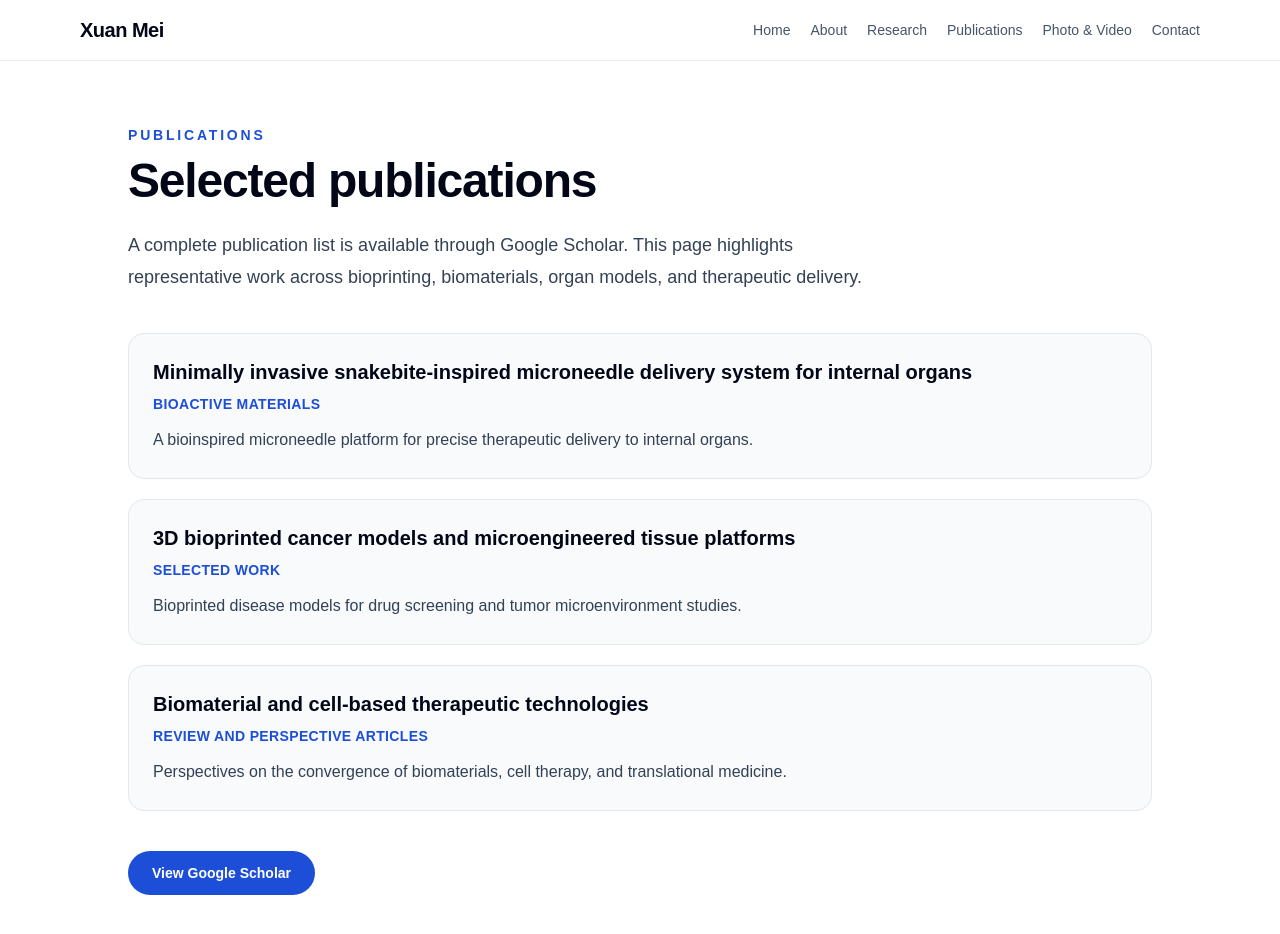
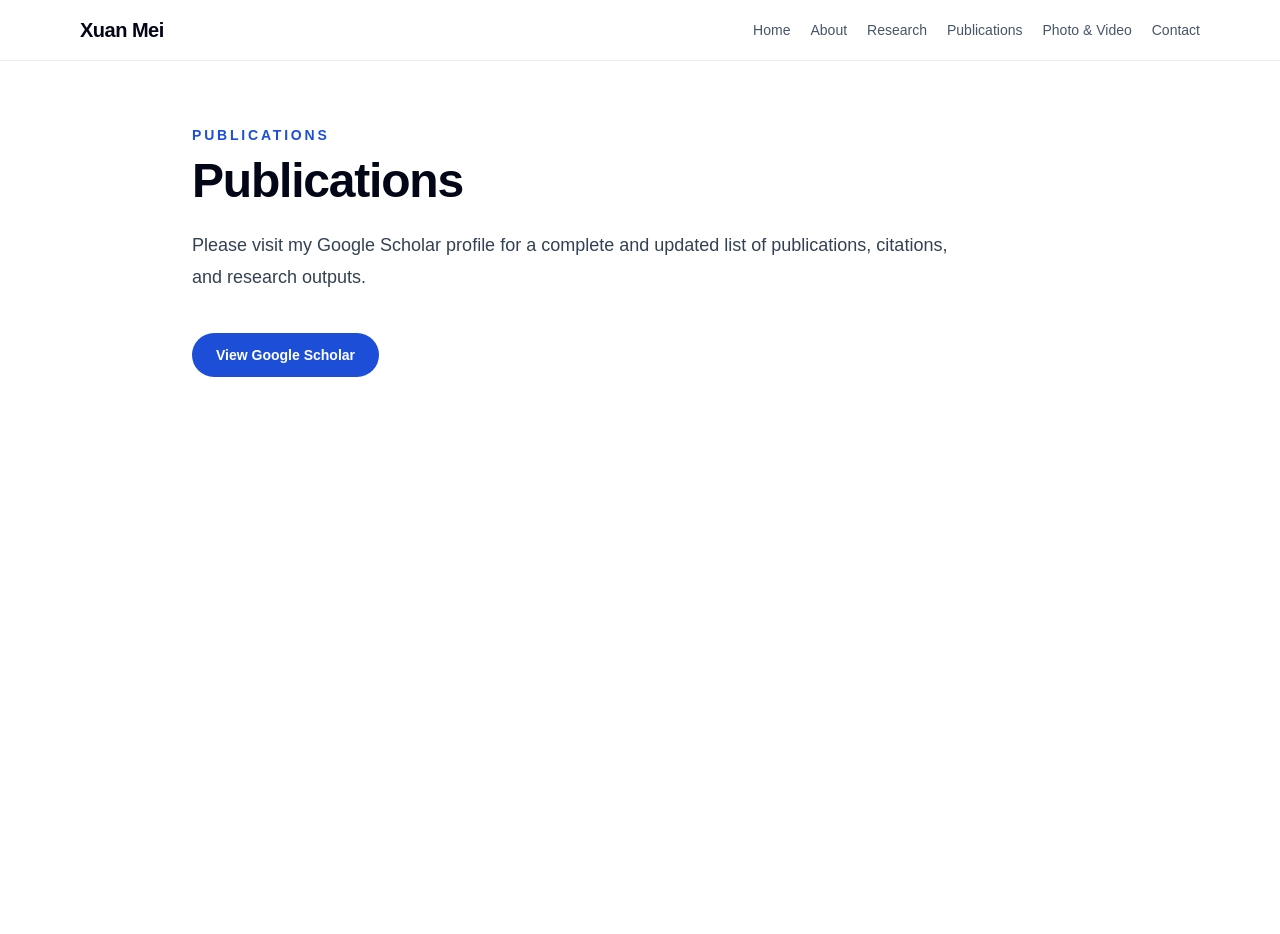
Before and after one commit to mxa911019/xuan-mei-website, a Next.js app: page /publications in a window 1280 px wide. Shown: the top 934 px of the page. After the commit the page ends 861 px from the top, so only its background shows below. Built offline with nearby package versions, Linux system fonts and the light colour scheme.

Commit message:
Simplify publications page to Google Scholar link

```diff
--- a/pages/publications.js
+++ b/pages/publications.js
@@ -1,49 +1,16 @@
-const selectedPublications = [
-  {
-    title: 'Minimally invasive snakebite-inspired microneedle delivery system for internal organs',
-    journal: 'Bioactive Materials',
-    note: 'A bioinspired microneedle platform for precise therapeutic delivery to internal organs.',
-  },
-  {
-    title: '3D bioprinted cancer models and microengineered tissue platforms',
-    journal: 'Selected work',
-    note: 'Bioprinted disease models for drug screening and tumor microenvironment studies.',
-  },
-  {
-    title: 'Biomaterial and cell-based therapeutic technologies',
-    journal: 'Review and perspective articles',
-    note: 'Perspectives on the convergence of biomaterials, cell therapy, and translational medicine.',
-  },
-];
-
 export default function Publications() {
   return (
     <main className="min-h-screen bg-white px-4 py-16 text-slate-800 dark:bg-slate-950 dark:text-slate-100">
-      <section className="mx-auto max-w-5xl">
+      <section className="mx-auto max-w-4xl">
         <p className="text-sm font-semibold uppercase tracking-[0.2em] text-blue-700 dark:text-blue-300">
           Publications
         </p>
         <h1 className="mt-3 text-4xl font-bold tracking-tight text-slate-950 dark:text-white md:text-5xl">
-          Selected publications
+          Publications
         </h1>
         <p className="mt-6 max-w-3xl text-lg leading-8 text-slate-700 dark:text-slate-300">
-          A complete publication list is available through Google Scholar. This page highlights representative work across bioprinting, biomaterials, organ models, and therapeutic delivery.
+          Please visit my Google Scholar profile for a complete and updated list of publications, citations, and research outputs.
         </p>
-
-        <div className="mt-10 space-y-5">
-          {selectedPublications.map((publication) => (
-            <article
-              key={publication.title}
-              className="rounded-2xl border border-slate-200 bg-slate-50 p-6 dark:border-slate-800 dark:bg-slate-900"
-            >
-              <h2 className="text-xl font-semibold text-slate-950 dark:text-white">{publication.title}</h2>
-              <p className="mt-2 text-sm font-semibold uppercase tracking-wide text-blue-700 dark:text-blue-300">
-                {publication.journal}
-              </p>
-              <p className="mt-3 leading-7 text-slate-700 dark:text-slate-300">{publication.note}</p>
-            </article>
-          ))}
-        </div>
 
         <a
           href="https://scholar.google.com/citations?user=anUzZQ0AAAAJ&hl=en"
```
